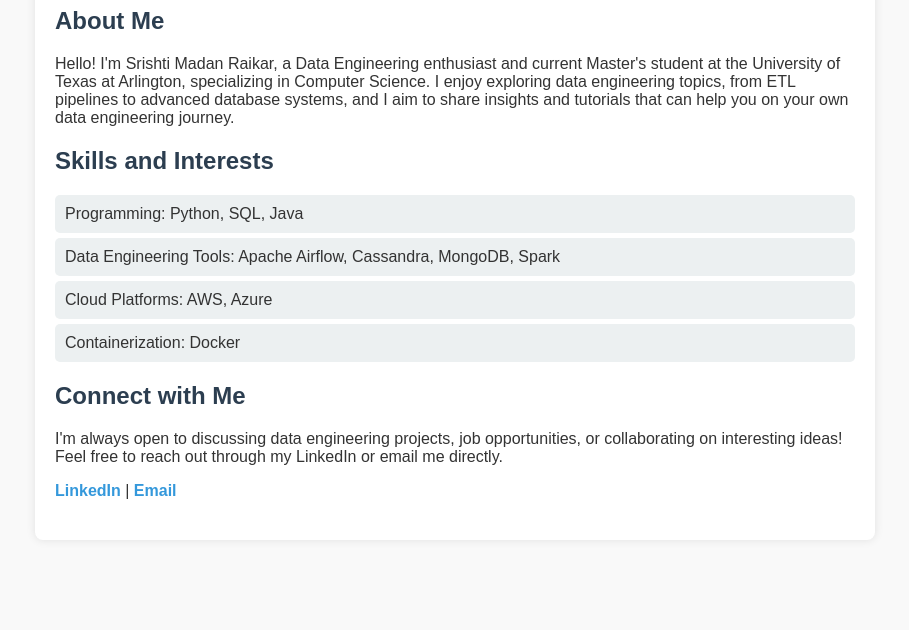
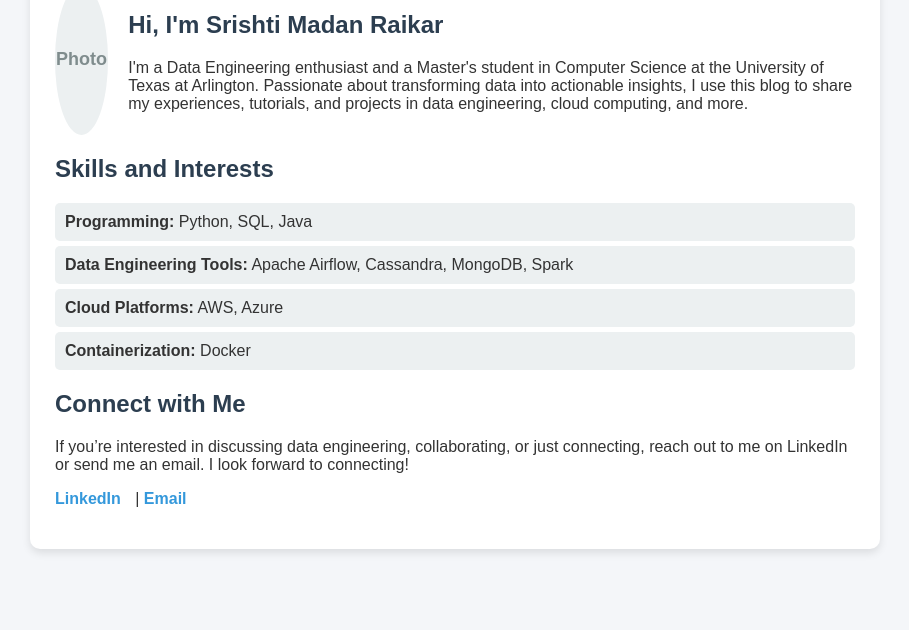
Before and after one commit to Srishti0610/datablogs.github.io, a plain HTML site: page index.html in a window 1280 px wide. Shown: the part 170-800 px from the top of the page, without its empty margins (185-1094 px from the left). Drawn offline with Linux system fonts and the light colour scheme.

Commit message:
Update index.html

```diff
--- a/index.html
+++ b/index.html
@@ -3,72 +3,111 @@
 <head>
     <meta charset="UTF-8">
     <meta name="viewport" content="width=device-width, initial-scale=1.0">
-    <title>Introduction - Srishti Madan Raikar</title>
+    <title>Srishti Madan Raikar - Data Engineering Blog</title>
     <style>
+        /* Basic styling */
         body {
             font-family: Arial, sans-serif;
-            background-color: #f9f9f9;
+            background-color: #f4f6f9;
             color: #333;
             margin: 0;
             padding: 0;
         }
+
+        /* Container styling */
         .container {
             max-width: 800px;
-            margin: 40px auto;
-            padding: 20px;
+            margin: 50px auto;
+            padding: 25px;
             background-color: #fff;
-            box-shadow: 0 0 10px rgba(0, 0, 0, 0.1);
-            border-radius: 8px;
+            box-shadow: 0 4px 8px rgba(0, 0, 0, 0.1);
+            border-radius: 10px;
         }
+
+        /* Header and sections */
         h1, h2 {
             color: #2c3e50;
         }
-        .bio-section, .connect-section {
+
+        /* Flexbox for image and bio */
+        .intro-section {
+            display: flex;
+            align-items: center;
             margin-bottom: 20px;
         }
-        .connect-section a {
-            color: #3498db;
-            text-decoration: none;
+
+        .photo-placeholder {
+            width: 150px;
+            height: 150px;
+            background-color: #ecf0f1;
+            border-radius: 50%;
+            margin-right: 20px;
+            display: flex;
+            align-items: center;
+            justify-content: center;
+            font-size: 18px;
+            color: #7f8c8d;
             font-weight: bold;
         }
-        .connect-section a:hover {
-            text-decoration: underline;
-        }
+
+        /* Skills styling */
         .skills-list {
             list-style-type: none;
             padding: 0;
         }
+
         .skills-list li {
             background-color: #ecf0f1;
             margin: 5px 0;
             padding: 10px;
             border-radius: 5px;
         }
+
+        /* Connect section */
+        .connect-section a {
+            color: #3498db;
+            text-decoration: none;
+            font-weight: bold;
+            margin-right: 10px;
+        }
+
+        .connect-section a:hover {
+            text-decoration: underline;
+        }
     </style>
 </head>
 <body>
 
 <div class="container">
-    <h1>Welcome to Srishti Madan Raikar's Data Engineering Blog</h1>
+    <!-- Title of the page -->
+    <h1>Welcome to My Data Engineering Blog</h1>
 
-    <div class="bio-section">
-        <h2>About Me</h2>
-        <p>Hello! I'm Srishti Madan Raikar, a Data Engineering enthusiast and current Master's student at the University of Texas at Arlington, specializing in Computer Science. I enjoy exploring data engineering topics, from ETL pipelines to advanced database systems, and I aim to share insights and tutorials that can help you on your own data engineering journey.</p>
+    <!-- Introduction section with photo placeholder -->
+    <div class="intro-section">
+        <div class="photo-placeholder">
+            Photo
+        </div>
+        <div>
+            <h2>Hi, I'm Srishti Madan Raikar</h2>
+            <p>I'm a Data Engineering enthusiast and a Master's student in Computer Science at the University of Texas at Arlington. Passionate about transforming data into actionable insights, I use this blog to share my experiences, tutorials, and projects in data engineering, cloud computing, and more.</p>
+        </div>
     </div>
 
+    <!-- Skills and Interests section -->
     <div class="skills-section">
         <h2>Skills and Interests</h2>
         <ul class="skills-list">
-            <li>Programming: Python, SQL, Java</li>
-            <li>Data Engineering Tools: Apache Airflow, Cassandra, MongoDB, Spark</li>
-            <li>Cloud Platforms: AWS, Azure</li>
-            <li>Containerization: Docker</li>
+            <li><strong>Programming:</strong> Python, SQL, Java</li>
+            <li><strong>Data Engineering Tools:</strong> Apache Airflow, Cassandra, MongoDB, Spark</li>
+            <li><strong>Cloud Platforms:</strong> AWS, Azure</li>
+            <li><strong>Containerization:</strong> Docker</li>
         </ul>
     </div>
 
+    <!-- Connect with me section -->
     <div class="connect-section">
         <h2>Connect with Me</h2>
-        <p>I'm always open to discussing data engineering projects, job opportunities, or collaborating on interesting ideas! Feel free to reach out through my LinkedIn or email me directly.</p>
+        <p>If you’re interested in discussing data engineering, collaborating, or just connecting, reach out to me on LinkedIn or send me an email. I look forward to connecting!</p>
         <p><a href="https://www.linkedin.com/in/srishtimadanraikar/" target="_blank">LinkedIn</a> | <a href="mailto:srishtimadanraikar@gmail.com">Email</a></p>
     </div>
 </div>
```
